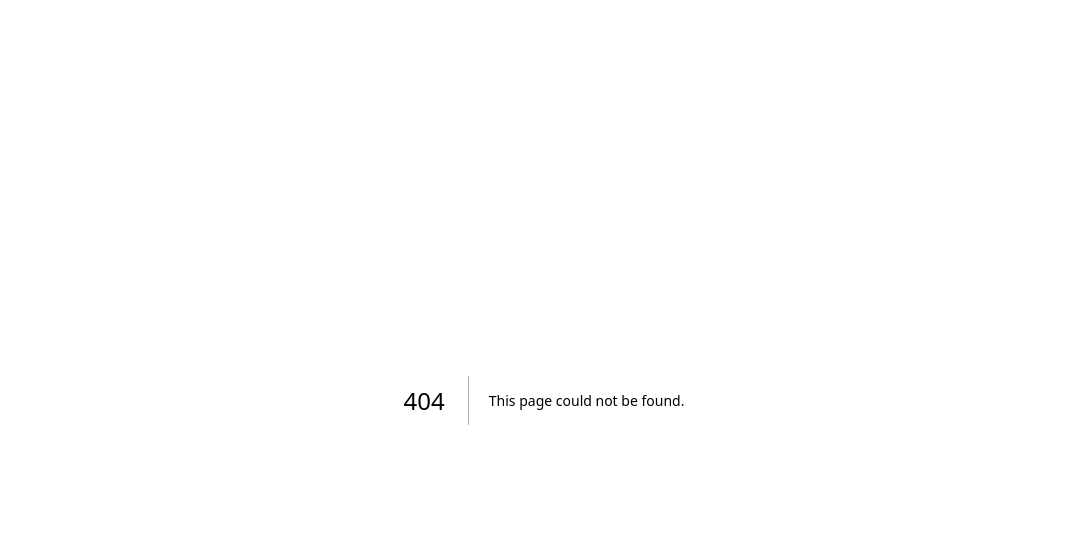
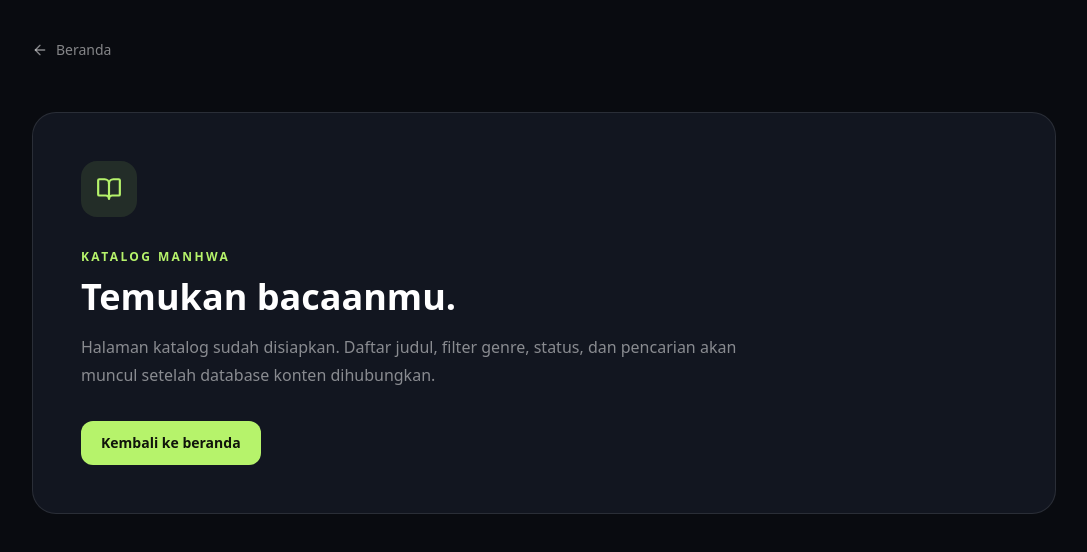
Before and after one commit to manhwa-hub/manhwa, a Next.js app: page /catalog in a window 1280 px wide. Before the commit this address had no page. Shown: the top 552 px of the page, without its empty margins (96-1183 px from the left). Built offline with nearby package versions, Linux system fonts and the light colour scheme.

Commit message:
feat: add catalog preview page

```diff
--- /dev/null
+++ b/src/app/catalog/page.tsx
@@ -0,0 +1,21 @@
+import Link from "next/link";
+import { ArrowLeft, BookOpen } from "lucide-react";
+
+export const metadata = { title: "Katalog" };
+
+export default function CatalogPage() {
+  return (
+    <main className="min-h-screen bg-[#090b10] px-5 py-10 text-white">
+      <div className="mx-auto max-w-5xl">
+        <Link href="/" className="inline-flex items-center gap-2 text-sm text-white/50 hover:text-white"><ArrowLeft size={16}/> Beranda</Link>
+        <div className="mt-12 rounded-3xl border border-white/10 bg-[#121620] p-8 md:p-12">
+          <div className="grid h-14 w-14 place-items-center rounded-2xl bg-[#b6f36b]/10 text-[#b6f36b]"><BookOpen size={26}/></div>
+          <p className="mt-8 text-xs font-bold tracking-[.2em] text-[#b6f36b]">KATALOG MANHWA</p>
+          <h1 className="mt-3 text-4xl font-black">Temukan bacaanmu.</h1>
+          <p className="mt-4 max-w-2xl leading-7 text-white/50">Halaman katalog sudah disiapkan. Daftar judul, filter genre, status, dan pencarian akan muncul setelah database konten dihubungkan.</p>
+          <Link href="/" className="mt-8 inline-flex rounded-xl bg-[#b6f36b] px-5 py-3 text-sm font-bold text-[#10140b]">Kembali ke beranda</Link>
+        </div>
+      </div>
+    </main>
+  );
+}
```
